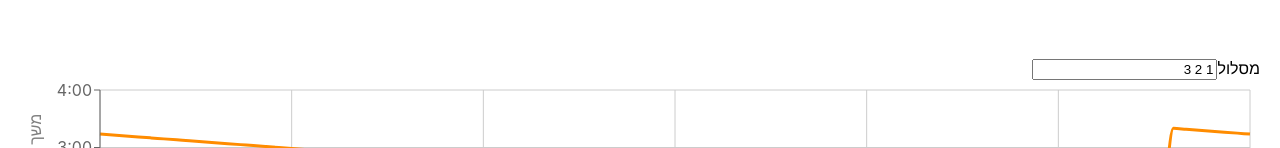
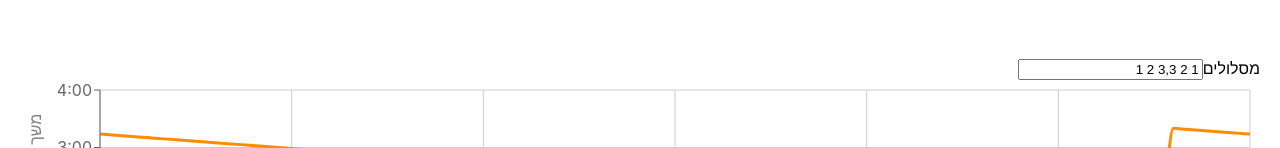
Before and after one commit to danfishgold/crosswalk-timing, a React (Vite) app: page / in a window 1280 px wide. Shown: the part 478-626 px from the top of the page. Built offline with nearby package versions, Linux system fonts and the light colour scheme.

Commit message:
Support multiple journeys in the input field (and state)

```diff
--- a/src/Simulation/JourneyCrosswalkIndexEditor.tsx
+++ b/src/Simulation/JourneyCrosswalkIndexEditor.tsx
@@ -1,18 +1,21 @@
 import React, { useState } from 'react'
 import { setJourneyIndexes } from '../reducer'
 import { useDispatch, useSelector } from '../store'
+import { compact } from '../utils'
 
 export default function JourneyCrosswalkIndexEditor() {
   const dispatch = useDispatch()
   const journeyIndexes = useSelector((state) => state.journeyIndexes)
 
   const [journeyInputValue, setJourneyInputValue] = useState(
-    journeyIndexes.map((index) => index + 1).join(' '),
+    journeyIndexes
+      .map((indexes) => indexes.map((index) => index + 1).join(' '))
+      .join(','),
   )
 
   return (
     <div>
-      <label htmlFor='journey-input'>מסלול</label>
+      <label htmlFor='journey-input'>מסלולים</label>
       <input
         id='journey-input'
         value={journeyInputValue}
@@ -27,12 +30,20 @@ export default function JourneyCrosswalkIndexEditor() {
   )
 }
 
-function parseJourneyCrosswalkIndexes(valueString: string): number[] | null {
-  const numbers = (valueString.match(/\d+/g) ?? []).map(
-    (indexString) => parseInt(indexString.trim()) - 1,
+function parseJourneyCrosswalkIndexes(valueString: string): number[][] {
+  const journeyStrings = valueString.trim().split(',')
+  const journeyIndexes = compact(
+    journeyStrings.map((journeyString) => {
+      const numbers = journeyString
+        .trim()
+        .split(/\s+/)
+        .map((indexString) => parseInt(indexString.trim()) - 1)
+      if (numbers.some(isNaN) || numbers.length === 0) {
+        return null
+      } else {
+        return numbers
+      }
+    }),
   )
-  if (numbers.some(isNaN)) {
-    return null
-  }
-  return numbers
+  return journeyIndexes
 }
--- a/src/Simulation/SimulationVisualization.tsx
+++ b/src/Simulation/SimulationVisualization.tsx
@@ -25,14 +25,11 @@ export type Journey = {
   color: string
 }
 
-const journeyColors = ['navy', 'darkorange']
+const journeyColors = ['navy', 'darkorange', 'purple', 'brown', 'darkgreen']
 
 function useJourneys(): Journey[] {
   const crosswalkIds = useSelector(selectCrosswalkIds)
-  const inputJourneyIndexes = useSelector((state) => state.journeyIndexes)
-  const journeyIndexes = isAsymmetric(inputJourneyIndexes)
-    ? [inputJourneyIndexes, [...inputJourneyIndexes].reverse()]
-    : [inputJourneyIndexes]
+  const journeyIndexes = useSelector((state) => state.journeyIndexes)
 
   const journeys = compact(
     journeyIndexes.map((indexes, journeyIndex) => {
@@ -41,7 +38,7 @@ function useJourneys(): Journey[] {
       }
       try {
         const ids = indexes.map((index) => crosswalkId(index, crosswalkIds))
-        const key = indexes.join('->')
+        const key = `${indexes.join('->')} (${journeyIndex + 1})`
         return {
           crosswalkIndexes: indexes,
           crosswalkIds: ids,
--- a/src/reducer.ts
+++ b/src/reducer.ts
@@ -26,7 +26,7 @@ export type State = {
   eventTimestamps: Partial<Record<TimedEventKey, number[]>>
   walkTimes: Partial<Record<CrosswalkKey, number>>
   inEditMode: boolean
-  journeyIndexes: number[]
+  journeyIndexes: number[][]
 }
 
 export const legIds = ['n', 'e', 's', 'w'] as const
@@ -168,7 +168,10 @@ const szoldState: State = {
     's-second': 7,
   },
   inEditMode: false,
-  journeyIndexes: [0, 1, 2],
+  journeyIndexes: [
+    [0, 1, 2],
+    [2, 1, 0],
+  ],
 }
 
 const weizmannState: State = {
@@ -434,7 +437,7 @@ const ibnGavirolState: State = {
     'w-second': 8,
   },
   inEditMode: false,
-  journeyIndexes: [4, 5, 0],
+  journeyIndexes: [[4, 5, 0]],
 }
 
 const { reducer, actions } = createSlice({
@@ -573,7 +576,7 @@ const { reducer, actions } = createSlice({
     ) {
       state.walkTimes[action.payload.crosswalkKey] = action.payload.duration
     },
-    setJourneyIndexes(state, action: PayloadAction<number[]>) {
+    setJourneyIndexes(state, action: PayloadAction<number[][]>) {
       state.journeyIndexes = action.payload
     },
     replaceEntireState(state, action: PayloadAction<State>) {
--- a/src/stateCoding.ts
+++ b/src/stateCoding.ts
@@ -195,12 +195,12 @@ function decodeLeg(legValue: number): Leg | null {
 
 // JOURNEY
 
-function encodeJourneyIndexes(indexes: number[]): string {
-  return encodeNumberArray(indexes)
+function encodeJourneyIndexes(indexes: number[][]): string {
+  return indexes.map((journey) => encodeNumberArray(journey)).join('-')
 }
 
-function decodeJourneyIndexes(str: string): number[] {
-  return decodeNumberArray(str)
+function decodeJourneyIndexes(str: string): number[][] {
+  return str.split('-').map((journeyString) => decodeNumberArray(journeyString))
 }
 
 // HELPERS
```
